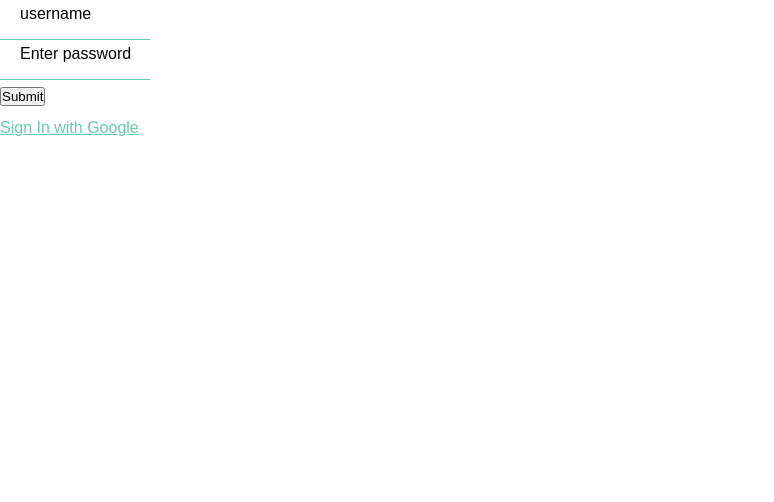
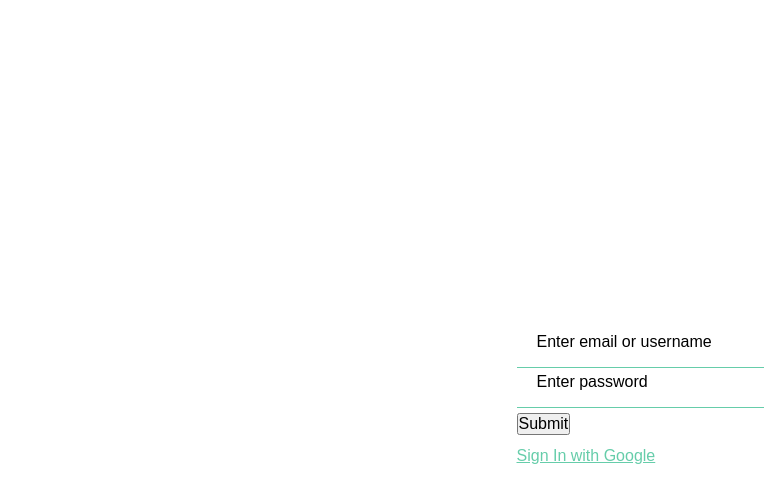
Before and after one commit to alexluong/react-social-auth, a React (Create React App) app: page /sign-in in a window 1280 px wide. Shown: the top 502 px of the page, without its empty margins (0-774 px from the left). Built offline with nearby package versions, Linux system fonts and the light colour scheme.

Commit message:
Keep on refactoring pages

```diff
--- /dev/null
+++ b/src/components/Containers/index.js
@@ -0,0 +1,11 @@
+import styled from 'styled-components';
+
+const Center = styled.div`
+  display: flex;
+  justify-content: center;
+  align-items: center;
+`;
+
+export {
+  Center
+};
--- a/src/components/Inputs/TextInput.js
+++ b/src/components/Inputs/TextInput.js
@@ -4,7 +4,7 @@ import styled from 'styled-components';
 const Wrapper = styled.label`
   display: inline-block;
   position: relative;
-  width: 150px;
+  width: 100%;
 `;
 
 const Input = styled.input`
@@ -40,7 +40,8 @@ const Input = styled.input`
     }
 
     & ~ span > span {
-      bottom: calc(40px + .5em);
+      bottom: 40px;
+      opacity: 1;
     }
   }
 `;
--- a/src/config/theme/base.js
+++ b/src/config/theme/base.js
@@ -8,6 +8,7 @@ injectGlobal`
     padding: 0;
     box-sizing: inherit;
     z-index: 1;
+    font-size: inherit;
   }
   html, body {
     height: 100%;
--- a/src/hoc/checkAuth.js
+++ b/src/hoc/checkAuth.js
@@ -34,7 +34,7 @@ const requireAuth = (WrappedComponent, login, redirect = 'sign-in', checkWithSer
       } else if (!through) {
         return <p>Unauthorized</p>;
       } else {
-        return <WrappedComponent {...this.props} hi="there" />;
+        return <WrappedComponent {...this.props} />;
       }
     }
   };
--- /dev/null
+++ b/src/hoc/routeWithLayout.js
@@ -0,0 +1,15 @@
+import React from 'react';
+
+const routeWithLayout = (WrappedComponent, Layout) => {
+  return class extends React.Component {
+    render() {
+      return (
+        <Layout>
+          <WrappedComponent {...this.props} />
+        </Layout>
+      );
+    }
+  };
+};
+
+export default routeWithLayout;
--- a/src/routes/App.js
+++ b/src/routes/App.js
@@ -2,24 +2,27 @@ import React                       from 'react';
 import { Router }                  from 'react-router'; // To use history
 import { Route, Switch, Redirect } from 'react-router-dom';
 
-import RouteWithLayout  from 'routes/RouteWithLayout';
 import AuthSuccessPage  from 'pages/auth/AuthSuccessPage';
 import SignInPage       from 'pages/auth/SignInPage';
 import SignOutPage      from 'pages/auth/SignOutPage';
 import Stuff            from 'pages/Stuff';
 import NotFoundPage     from 'pages/NotFoundPage';
 
-import checkAuth   from 'hoc/checkAuth';
-import { history } from 'config';
+import MainLayout       from 'routes/MainLayout';
+import AuthLayout       from 'routes/AuthLayout';
+
+import checkAuth       from 'hoc/checkAuth';
+import routeWithLayout from 'hoc/routeWithLayout'
+import { history }     from 'config';
 
 class App extends React.Component {
   render() {
     return (
       <Router history={history}>
         <Switch>
-          <Route           path="/sign-out"    component={SignOutPage} />
-          <Route           path="/sign-in"     component={checkAuth(SignInPage, true)} />
-          <RouteWithLayout path="/dashboard"   component={checkAuth(Stuff)} />
+          <Route path="/sign-out"    component={SignOutPage} />
+          <Route path="/sign-in"     component={checkAuth(routeWithLayout(SignInPage, AuthLayout), true)} />
+          <Route path="/dashboard"   component={checkAuth(routeWithLayout(Stuff, MainLayout))} />
 
           <Route path="/auth/success" component={AuthSuccessPage} /> { /* OAuth success */ }
           <Redirect exact  from="/" to="/dashboard" />
--- /dev/null
+++ b/src/routes/AuthLayout/index.js
@@ -0,0 +1,22 @@
+import React  from 'react';
+import styled from 'styled-components';
+
+import { Center } from 'components/Containers';
+
+const Container = styled(Center)`
+  flex-direction: column;
+  width: 100vw;
+  height: 100vh;
+`;
+
+class AuthLayout extends React.Component {
+  render() {
+    return (
+      <Container>
+        {this.props.children}
+      </Container>
+    );
+  }
+}
+
+export default AuthLayout;
--- a/src/routes/Layout.js
+++ b/src/routes/MainLayout/index.js
@@ -1,14 +1,14 @@
 import React from 'react';
 
-class Layout extends React.Component {
+class MainLayout extends React.Component {
   render() {
     return (
       <div>
-        <h1>Hello</h1>
+        <h1>Main</h1>
         {this.props.children}
       </div>
     );
   }
 }
 
-export default Layout;
+export default MainLayout;
```
Also changed, not shown: src/routes/RouteMainApp.js (renamed from src/routes/RouteWithLayout.js).
